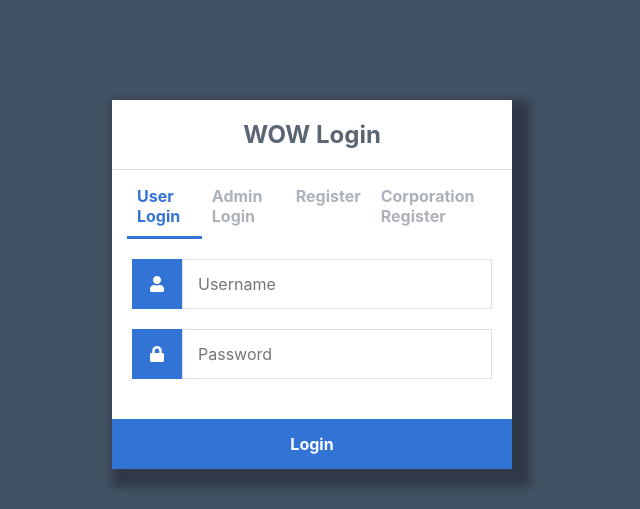
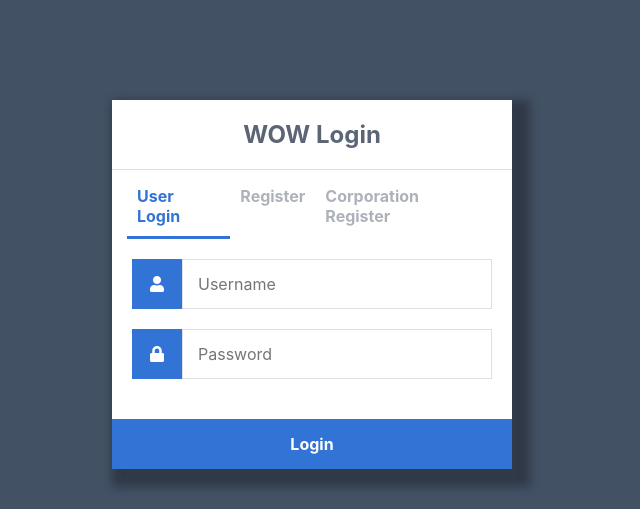
Before and after one commit to lijerrymagic/proj_p2, a Flask app: page / in a window 1280 px wide. Shown: the top 509 px of the page, without its empty margins (328-968 px from the left). Run offline with Flask 2, Linux system fonts and the light colour scheme.

Commit message:
Remove admin login

```diff
--- a/app_module/templates/corporation.html
+++ b/app_module/templates/corporation.html
@@ -4,7 +4,6 @@
     <h1>WOW Login</h1>
     <div class="links">
         <a href="{{ url_for('login') }}">User Login</a>
-        <a href="{{ url_for('admin_login') }}" >Admin Login</a>
         <a href="{{ url_for('register') }}">Register</a>
         <a href="{{ url_for('corp_register') }}" class="active">Corporation Register</a>
     </div>
--- a/app_module/templates/login.html
+++ b/app_module/templates/login.html
@@ -4,7 +4,6 @@
     <h1>WOW Login</h1>
     <div class="links">
         <a href="{{ url_for('login') }}" class="active">User Login</a>
-        <a href="{{ url_for('admin_login') }}" >Admin Login</a>
         <a href="{{ url_for('register') }}">Register</a>
         <a href="{{ url_for('corp_register') }}">Corporation Register</a>
     </div>
--- a/app_module/templates/register.html
+++ b/app_module/templates/register.html
@@ -4,7 +4,6 @@
     <h1>WOW Login</h1>
     <div class="links">
         <a href="{{ url_for('login') }}">User Login</a>
-        <a href="{{ url_for('admin_login') }}" >Admin Login</a>
         <a href="{{ url_for('register') }}" class="active">Register</a>
         <a href="{{ url_for('corp_register') }}">Corporation Register</a>
     </div>
--- a/app_module/views.py
+++ b/app_module/views.py
@@ -52,26 +52,13 @@ def login():
             user = User(username, "user")
             login_user(user)
             return redirect(url_for('index'))
-        else:
-            return render_template("login.html", msg="Wrong user password, please try again")
-    return render_template("login.html", msg="User name not exists")
-
-
-@app.route('/admin_login', methods=['GET', 'POST'])
-def admin_login():
-    if request.method == 'GET':
-        return render_template("admin_login.html")
-    username = request.form['username']
-    password = request.form['password']
-    db_password = decrypt(get_password(username))
-    if db_password is not None:
-        if username == "admin" and password == db_password:
+        elif username == "admin" and password == db_password:
             user = User(username, "admin")
             login_user(user)
             return redirect(url_for('manage'))
         else:
-            return render_template("admin_login.html", msg="Wrong admin password, please try again")
-    return render_template("admin_login.html", msg="Admin user name not exists")
+            return render_template("login.html", msg="Wrong password, please try again")
+    return render_template("login.html", msg="User name not exists")
 
 
 @app.route('/logout')
```
Also changed, not shown: app_module/templates/admin_login.html (deleted, +0 -26 lines).
